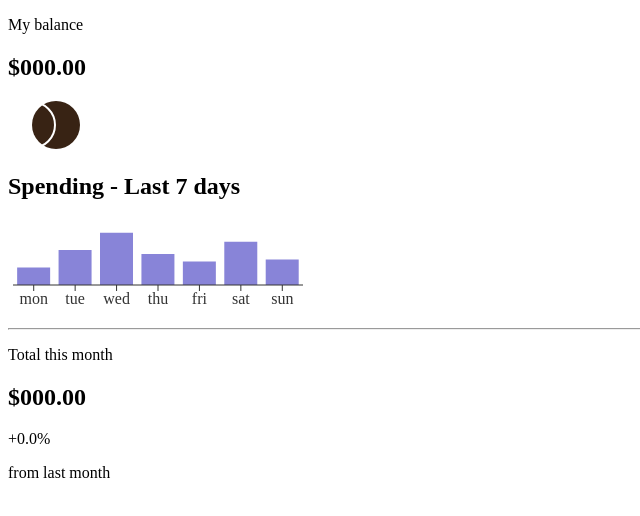
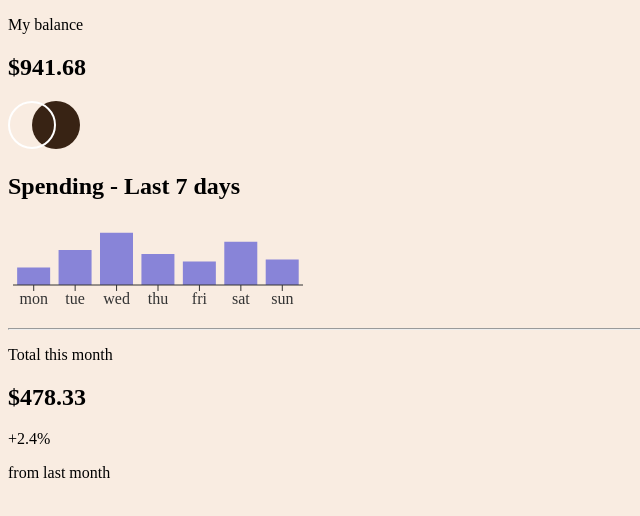
Before and after one commit to gaelramos-ship-i/gestion_depense, a React (Vite) app: page / in a window 1280 px wide. Shown: the top 516 px of the page, without its empty margins (0-640 px from the left). Built offline with nearby package versions, Linux system fonts and the light colour scheme; some icons are missing.

Commit message:
add styles

```diff
--- a/package.json
+++ b/package.json
@@ -14,7 +14,8 @@
     "react": "^19.2.4",
     "react-dom": "^19.2.4",
     "react-router-dom": "^7.13.1",
-    "recharts": "^3.8.0"
+    "recharts": "^3.8.0",
+    "sass": "^1.98.0"
   },
   "devDependencies": {
     "@eslint/js": "^9.39.4",
--- a/src/pages/solde.jsx
+++ b/src/pages/solde.jsx
@@ -1,14 +1,15 @@
+import '../styles/global.scss'
 
 function Solde(){
 
     return (
-        <div>
+        <section>
             <article>
                 <p>My balance</p>
-                <h2>$000.00</h2>
+                <h2>$941.68</h2>
             </article>
             <img src="images\logo.svg" alt="logo" />
-        </div>
+        </section>
     )
 }
 
--- a/src/pages/spending.jsx
+++ b/src/pages/spending.jsx
@@ -5,7 +5,7 @@ import data from '../data/data.json';
 const Spending = () => {
   return (
     <>
-      <div>
+      <section>
         <h2>Spending - Last 7 days</h2>
 
         <BarChart
@@ -24,14 +24,14 @@ const Spending = () => {
           <article>
             <hr />
             <p>Total this month</p>
-            <h2>$000.00</h2>
+            <h2>$478.33</h2>
           </article>
           <article>
-            <p>+0.0%</p>
+            <p>+2.4%</p>
             <p>from last month</p>
           </article>
         </div>
-      </div>
+      </section>
     </>
   );
 };
--- /dev/null
+++ b/src/styles/_variables.scss
@@ -0,0 +1,3 @@
+
+
+$neutral-red: hsl(26, 66%, 93%);
--- /dev/null
+++ b/src/styles/global.scss
@@ -0,0 +1,5 @@
+@import'./variables';
+
+body{
+    background-color: $neutral-red;
+}
--- /dev/null
+++ b/src/styles/solde.scss
@@ -0,0 +1 @@
+@import'./global.scss';
```
Also changed, not shown: 1 other file (tests, documents, lock files or other folders).
